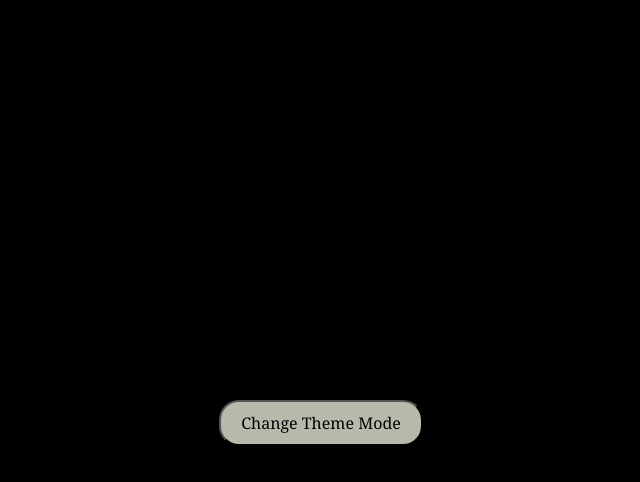
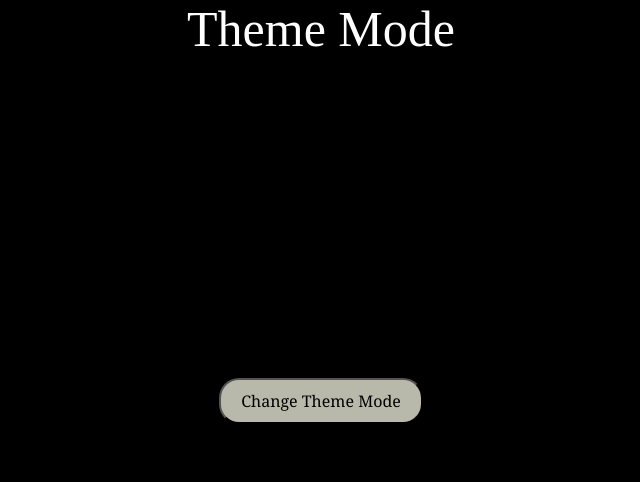
Before and after one commit to draken1712/Theme-Switch, a plain HTML site: page index.html in a window 1280 px wide. Both pictures are taken after a click on the button "Change Theme Mode". Shown: the whole page, without its empty margins (319-959 px from the left). Drawn offline with Linux system fonts and the light colour scheme.

Commit message:
Edit Files

```diff
--- a/index.html
+++ b/index.html
@@ -7,7 +7,9 @@
     <link rel="stylesheet" href="style.css">
 </head>
 <body>
+    <p>Theme Mode</p>
     <button id="btn">Change Theme Mode</button>
+
     <script src="script.js"></script>
 
 </body>
--- a/script.js
+++ b/script.js
@@ -1,14 +1,19 @@
 let butmode = document.querySelector("#btn");
 let currentmode = "light";
+let body = document.querySelector("body")
 
 butmode.addEventListener("click", () =>{
     if(currentmode === "light"){
-        currentmode = "Dark";
-        document.body.style.backgroundColor = "black";
+        currentmode = "dark";
+        body.classList.add("dark")
+        body.classList.remove("light")
+
     }
     else{
         currentmode = "light";
-        document.body.style.backgroundColor = "white";
+        body.classList.add("light");
+         body.classList.remove("dark")
+
     }
     console.log(currentmode);
 });
--- a/style.css
+++ b/style.css
@@ -8,14 +8,24 @@
     font-size: 16px;
     border-radius:  20px;
     padding: 10px 20px;
-    margin-top: 50vh;
+    margin-top: 40vh;
     display: inline;
     background-color: rgb(185, 185, 171);
     cursor: pointer;
     font-weight: 400;
 }
 body{
-    display: flex;
-    justify-content: center;
     text-align: center;
 }
+p{
+    font-size: 50px;
+}
+
+.dark{
+    background-color: black;
+    color: white;
+}
+.light{
+    background-color: white;
+    color: black;
+}
```
